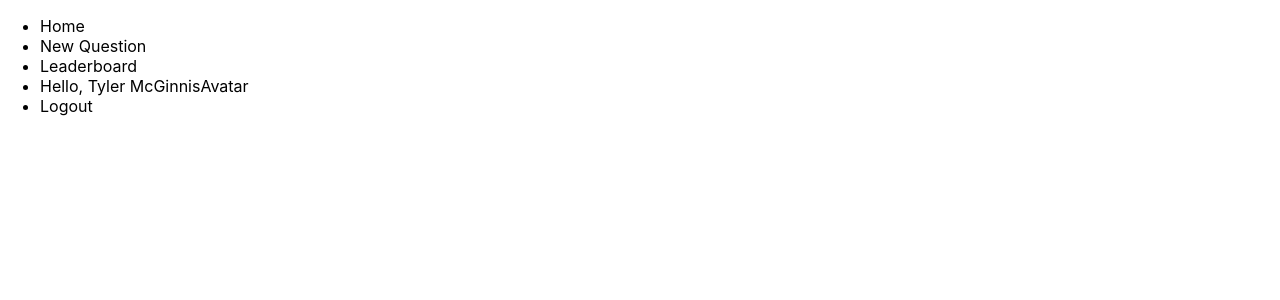
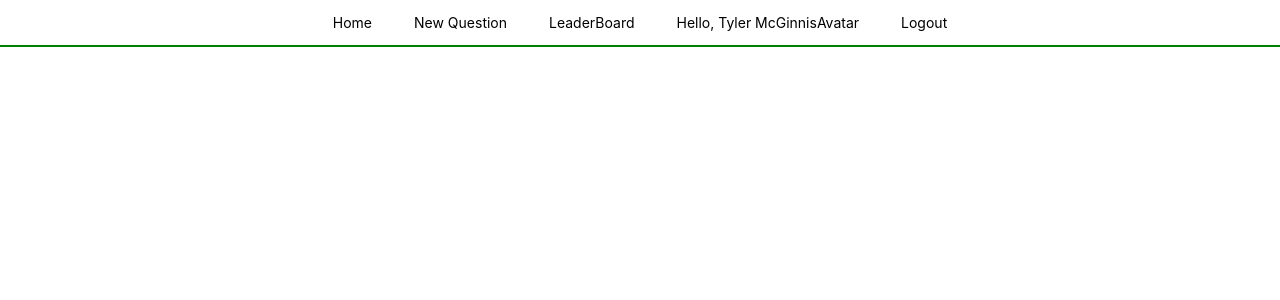
Before and after one commit to Gnwin/would-you-rather, a React (Create React App) app: page / in a window 1280 px wide. Shown: the top 300 px of the page. Built offline with nearby package versions, Linux system fonts and the light colour scheme.

Commit message:
create markup for nav content

```diff
--- a/public/index.html
+++ b/public/index.html
@@ -1,5 +1,5 @@
 <!DOCTYPE html>
-<html lang="en">
+<html lang="en" class="html">
   <head>
     <meta charset="utf-8" />
     <link rel="icon" href="%PUBLIC_URL%/favicon.ico" />
@@ -26,7 +26,7 @@
     -->
     <title>React App</title>
   </head>
-  <body>
+  <body class="body">
     <noscript>You need to enable JavaScript to run this app.</noscript>
     <div id="root"></div>
     <!--
--- a/src/App.js
+++ b/src/App.js
@@ -17,9 +17,8 @@ class App extends React.Component {
       <div>
         {/* <Route exact path='/'> */}
             {/* <Login/> */}
+            <Navigation/>
         {/* </Route> */}
-
-        <Navigation/>
 
 
       </div>
--- /dev/null
+++ b/src/LoggedUser.js
@@ -0,0 +1,17 @@
+import React from "react"
+import Link from 'react-router-dom'
+
+
+
+class LoggedUser extends React.Component {
+	render(){
+		return(
+			<div>
+				<span>Hello, Tyler McGinnis</span>
+				<span>Avatar</span>
+			</div>
+		)
+	}
+}
+
+export default LoggedUser
--- a/src/Navigation.css
+++ b/src/Navigation.css
@@ -0,0 +1,24 @@
+.nav-element {
+	border-bottom: 2px solid green;
+	display: flex;
+	justify-content: space-around;
+	align-items: center;
+}
+
+.nav-element .nav-list .nav-item {
+	display: inline-flex;
+}
+
+.nav-element .nav-list .nav-item .nav-link {
+	padding: 1rem 1.5rem;
+	text-decoration: none;
+	color: black;
+}
+
+.nav-element .nav-list .nav-item .nav-link:hover {
+	color: honeydew;
+	background: green;
+	transform: perspective(10px) rotateX(1deg);
+	-moz-transform: perspective(10px) rotateX(1deg);
+	-webkit-transform: perspective(10px) rotateX(1deg);
+}
--- a/src/Navigation.js
+++ b/src/Navigation.js
@@ -1,20 +1,22 @@
 import React from "react";
+import { Link } from 'react-router-dom'
 
+import './Navigation.css';
+import LoggedUser from "./LoggedUser";
 
 
 class Navigation extends React.Component{
+	state = {
+		navList : ['Home', 'New Question', 'LeaderBoard', 'Avatar', 'Logout']
+	}
+
 	render(){
 		return(
-			<nav>
-				<ul>
-					<li>Home</li>
-					<li>New Question</li>
-					<li>Leaderboard</li>
-					<li>
-						<span>Hello, Tyler McGinnis</span>
-						<span>Avatar</span>
-					</li>
-					<li>Logout</li>
+			<nav className="nav-element">
+				<ul className="nav-list">
+					{this.state.navList.map((navItem)=>(
+						<li className="nav-item"><Link to='' className="nav-link">{navItem === 'Avatar' ? <LoggedUser/> : navItem }</Link></li>
+					))}
 				</ul>
 			</nav>
 		)
--- a/src/index.css
+++ b/src/index.css
@@ -1,17 +1,89 @@
+/** Reset.css **/
 * {
-  font-size: 16px;
+  margin: 0;
+  padding: 0;
+  border: 0;
+  font: inherit;
+  font-size: 100%;
+  vertical-align: baseline;
+  box-sizing: border-box;
+  text-decoration: none;
 }
 
-body {
+
+/* HTML5 display-role reset for older browsers */
+
+article,
+aside,
+details,
+figcaption,
+figure,
+footer,
+header,
+hgroup,
+menu,
+nav,
+section {
+  display: block;
+}
+
+ol,
+ul {
+  list-style: none;
+}
+
+blockquote,
+q {
+  quotes: none;
+}
+
+blockquote:before,
+blockquote:after,
+q:before,
+q:after {
+  content: '';
+  content: none;
+}
+
+table {
+  border-collapse: collapse;
+  border-spacing: 0;
+}
+
+
+/** General **/
+
+.html {
+  /* font-family: ARS Maquette, Helvetica Neue, Arial, sans-serif; */
+  font-family: -apple-system, BlinkMacSystemFont, 'Segoe UI', 'Roboto', 'Oxygen',
+  'Ubuntu', 'Cantarell', 'Fira Sans', 'Droid Sans', 'Helvetica Neue',
+  sans-serif;
+  font-size: 87.5%;
+  scroll-behavior: smooth;
+}
+
+.body {
+  background-color: white;
+  position: relative;
+  margin: 0;
+  padding: 0;
+  -webkit-font-smoothing: antialiased;
+  -moz-osx-font-smoothing: grayscale;
+}
+
+
+/** REACT General **/
+
+/* body {
   margin: 0;
   font-family: -apple-system, BlinkMacSystemFont, 'Segoe UI', 'Roboto', 'Oxygen',
     'Ubuntu', 'Cantarell', 'Fira Sans', 'Droid Sans', 'Helvetica Neue',
     sans-serif;
   -webkit-font-smoothing: antialiased;
   -moz-osx-font-smoothing: grayscale;
-}
+} */
 
-code {
+/* code {
   font-family: source-code-pro, Menlo, Monaco, Consolas, 'Courier New',
     monospace;
-}
+} */
--- a/src/index.js
+++ b/src/index.js
@@ -1,13 +1,14 @@
 import React from 'react';
 import ReactDOM from 'react-dom';
+import { BrowserRouter } from 'react-router-dom'
 import './index.css';
 import App from './App';
 import reportWebVitals from './reportWebVitals';
 
 ReactDOM.render(
-  <React.StrictMode>
+  <BrowserRouter>
     <App />
-  </React.StrictMode>,
+  </BrowserRouter>,
   document.getElementById('root')
 );
 
```
Also changed, not shown: src/App.css (deleted, +0 -38 lines).
